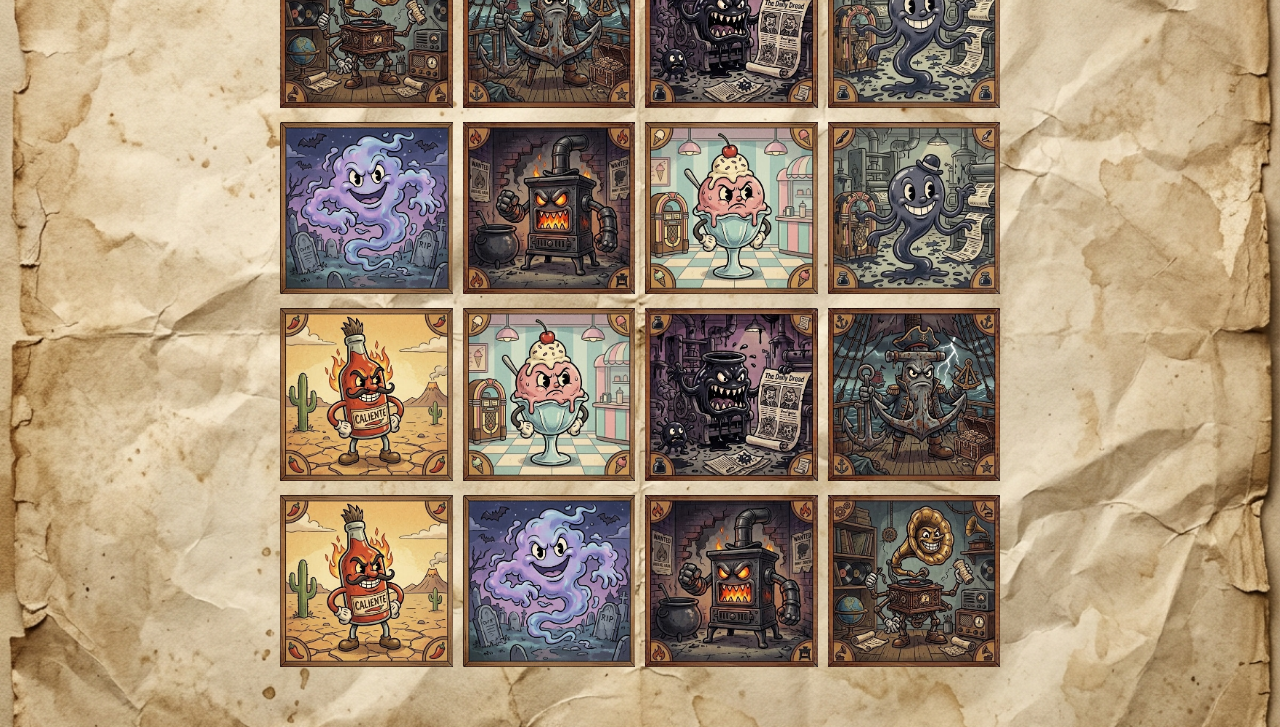
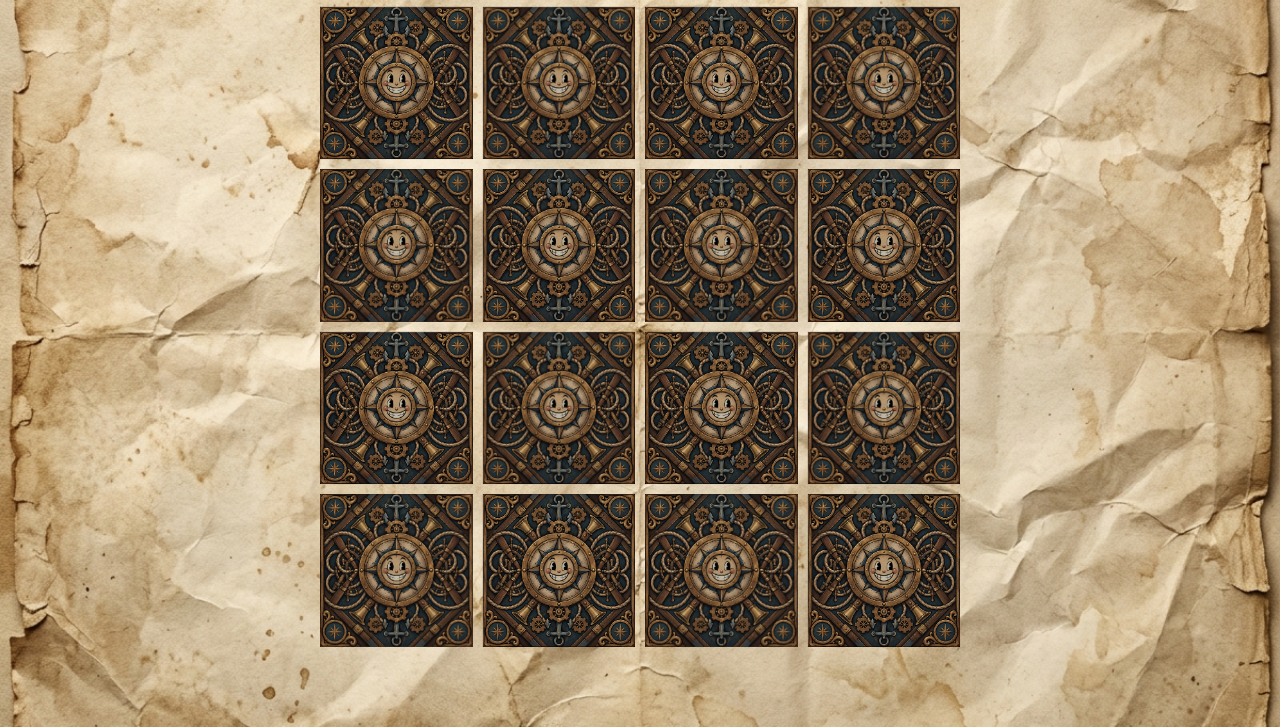
Before and after one commit to andrewfroze/memory-game, a website built with Vite: page index.html in a window 1280 px wide. Shown: the part 73-800 px from the top of the page. Built offline with nearby package versions, Linux system fonts and the light colour scheme; a web font is replaced by a local one.

Commit message:
feat: add card flip

```diff
--- a/src/scripts/main.js
+++ b/src/scripts/main.js
@@ -1,5 +1,6 @@
 import { createElement } from "./element-factory";
 import { Game } from "./game";
+import back from "../assets/back.png";
 
 let game = new Game();
 
@@ -9,20 +10,43 @@ const footer = createElement("footer");
 
 document.body.append(header, main, footer);
 
+header.append(createElement("h1", {
+  className: "game-title",
+  textContent: "Memory game",
+}));
+
 const gameField = createElement("section", {
   className: "game-field"
 });
 
 for (let card of game.cards) {
-  const cardFace= createElement("dev", {
+  const cardElem = createElement("div", {
     className: "card",
   });
 
-  cardFace.append(createElement("img", {
-    className: "card__img",
+  const cardInner = createElement("div", {
+    className: "card__inner",
+  })
+
+  cardInner.append(createElement("img", {
+    className: "card__face",
     src: card.img,
+    alt: ""
   }));
-  gameField.append(cardFace);
+
+  cardInner.append(createElement("img", {
+    className: "card__back",
+    src: back,
+    alt: "",
+  }));
+
+  cardElem.append(cardInner);
+  gameField.append(cardElem);
+
+  cardElem.addEventListener("click", () => {
+    cardElem.classList.toggle("card--flipped");
+  });
 }
 
+
 main.append(gameField);
--- a/src/styles/main.scss
+++ b/src/styles/main.scss
@@ -1,3 +1,24 @@
+@import url('https://fonts.googleapis.com/css2?family=Rye&family=DM+Sans:wght@400;500;700&display=swap');
+
+:root {
+  --theme-font-primary: 'Rye', serif;
+  --theme-font-secondary: 'DM Sans', sans-serif;
+
+  --theme-bg-color: #F6E7C8;
+  --theme-surface-color: #FFF4D6;
+
+  --theme-primary-color: #2B2B2B;
+  --theme-secondary-color: #6B4F3A;
+
+  --theme-accent-color: #D94F4F;
+  --theme-accent-secondary-color: #E9A23B;
+
+  --theme-success-color: #5E8C61;
+  --theme-error-color: #B83A3A;
+
+  --theme-border-color: #2B2B2B;
+}
+
 body {
   background-image: url(../assets/background.jpg);
   background-size:cover;
@@ -6,6 +27,8 @@ body {
   background-attachment: fixed;
   overflow: hidden;
 
+  color: var(--theme-primary-color);
+  font-family: var(--theme-font-primary);
 }
 
 html,
@@ -21,6 +44,10 @@ a,
   cursor: url("../assets/pointer.png") 0 0, pointer;
 }
 
+h1 {
+  text-align: center;
+}
+
 main {
   display: flex;
   flex-direction: column;
@@ -30,13 +57,14 @@ main {
 .game-field {
   display: grid;
   width: 100%;
-  max-width: 90vh;
+  max-width: 80vh;
   aspect-ratio: 1;
   gap: 10px;
   grid-template-columns: repeat(4, 1fr);
 }
 
 .card {
+  perspective: 1000px;
   transition: transform .5s ease;
 
   &:hover {
@@ -46,4 +74,39 @@ main {
   img {
     width: 100%;
   }
+
+  &__inner {
+    position: relative;
+    width: 100%;
+    height: 100%;
+
+    transform-style: preserve-3d;
+    transition: transform .6s ease;
+  }
+
+  &--flipped &__inner {
+    transform: rotateY(180deg);
+  }
+
+  &__face,
+  &__back {
+    position: absolute;
+    inset: 0;
+
+    width: 100%;
+    height: 100%;
+
+    object-fit: cover;
+
+    backface-visibility: hidden;
+    --webkit-backface-visibility: hidden;
+  }
+
+  &__back {
+    transform: rotate(0deg);
+  }
+
+  &__face {
+    transform: rotateY(180deg);
+  }
 }
```
